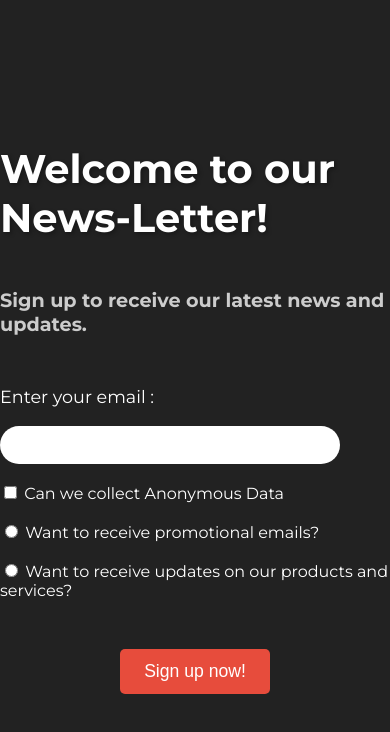
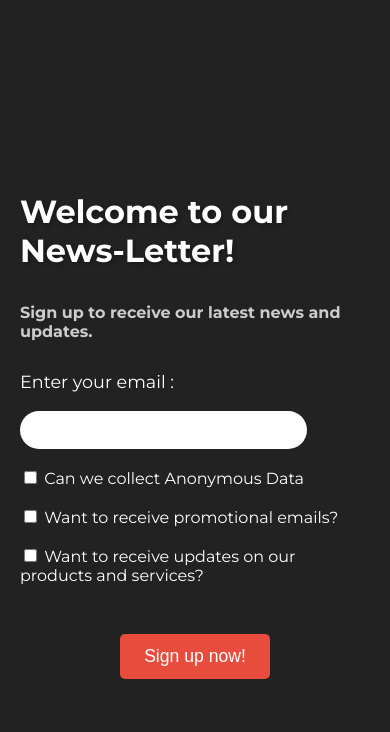
Before and after one commit to ImNotVarun/Programming, a browser extension: page Javascript/Newsletter/index.html in a window 390 px wide. Drawn offline with Linux system fonts and the light colour scheme.

Commit message:
updated for smaller screens and modifyied a little bit

```diff
--- a/Javascript/Newsletter/index.css
+++ b/Javascript/Newsletter/index.css
@@ -81,3 +81,29 @@ p {
     color: #000000;
     transition: background-color 0.3s ease;
 }
+
+@media screen and (max-width: 600px) {
+
+    /* Adjust styles for smaller screens */
+    body {
+        padding: 20px;
+    }
+
+    .container {
+        padding: 20px;
+    }
+
+    h1 {
+        font-size: 2rem;
+        margin-bottom: 20px;
+    }
+
+    h2 {
+        font-size: 1rem;
+        margin-bottom: 30px;
+    }
+
+    .email-input {
+        width: 100%;
+    }
+}
--- a/Javascript/Newsletter/index.html
+++ b/Javascript/Newsletter/index.html
@@ -18,9 +18,9 @@
         </div><br><br>
         <input type="checkbox" id="box">
         <label for="checkbox">Can we collect Anonymous Data</label><br><br>
-        <input type="radio" id="promotions" name="subscriptionType">
+        <input type="checkbox" id="promotions" name="subscriptionType">
         <label for="promotions">Want to receive promotional emails?</label> <br> <br>
-        <input type="radio" id="updates" name="subscriptionType2">
+        <input type="checkbox" id="updates" name="subscriptionType2">
         <label for="updates">Want to receive updates on our products and services?</label><br> <br>
     </div>
 
--- a/Javascript/Newsletter/index.js
+++ b/Javascript/Newsletter/index.js
@@ -24,6 +24,11 @@ submit.onclick = function () {
             success.textContent = `Thank you for signing up!`;
             para.textContent = `You will now receive our latest updates and we can collect telemenatry data. `;
         }
+        else if (box.checked) {
+            success.textContent = `Thank you for signing up!`;
+            para.textContent = `You will now receive our latest Promotions and updates and we can collect telemenatry data. `;
+
+        }
 
         else {
             success.textContent = `Getting error while Signing You In`;
```
